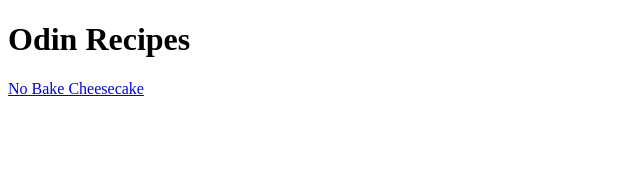
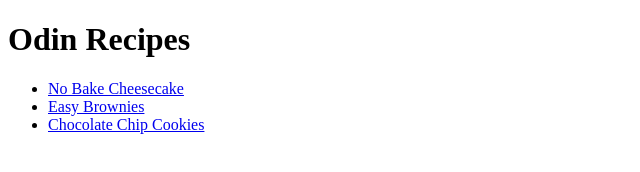
Before and after one commit to haydenisnotonline/odin-recipes, a plain HTML site: page index.html in a window 1280 px wide. Shown: the whole page, without its empty margins (0-640 px from the left). Drawn offline with Linux system fonts and the light colour scheme.

Commit message:
Add other recipes to main page list

```diff
--- a/index.html
+++ b/index.html
@@ -8,7 +8,11 @@
 
 <body>
     <h1>Odin Recipes</h1>
-    <a href="recipes/cheesecake.html">No Bake Cheesecake</a>
+    <ul>
+        <li><a href="recipes/cheesecake.html">No Bake Cheesecake</a></li>
+        <li><a href="recipes/brownies.html">Easy Brownies</a></li>
+        <li><a href="recipes/cookies.html">Chocolate Chip Cookies</a></li>
+    </ul>
 </body>
 
 
```
